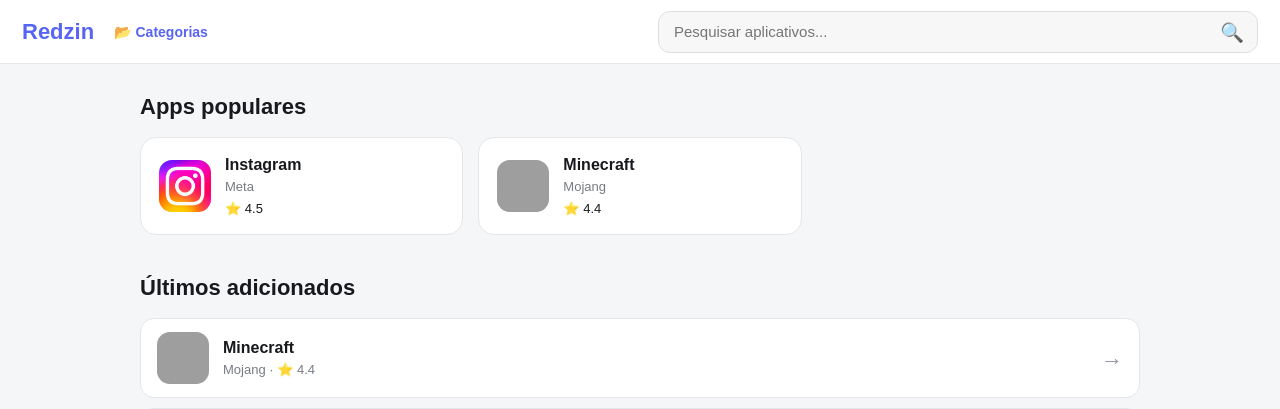
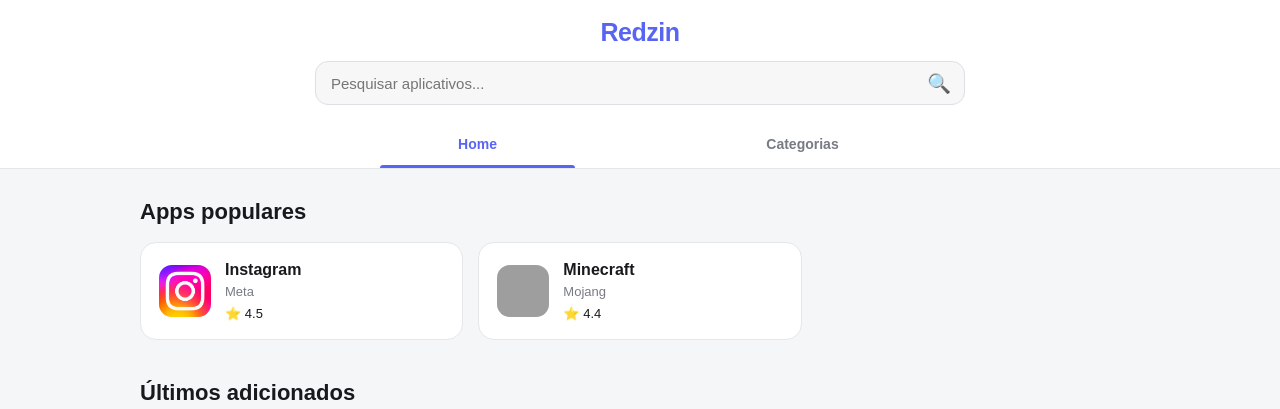
Before and after one commit to redbluezin/Artme, a Flask app: page / in a window 1280 px wide. Shown: the top 409 px of the page. Run offline with Flask 3, Linux system fonts and the light colour scheme; grey boxes are pictures that could not be loaded.

Commit message:
Add files via upload

```diff
--- a/templates/index.html
+++ b/templates/index.html
@@ -3,8 +3,9 @@
 <html lang="pt-BR">
 
 <head>
+
     <script async src="https://pagead2.googlesyndication.com/pagead/js/adsbygoogle.js?client=ca-pub-2484199966977140"
-     crossorigin="anonymous"></script>
+        crossorigin="anonymous"></script>
 
     <meta charset="UTF-8">
 
@@ -43,7 +44,12 @@
         {% endif %}
 
     </title>
-    <link rel="icon" type="image/png" href="/favicon.png">
+
+    <link
+        rel="icon"
+        type="image/png"
+        href="/favicon.png"
+    >
 
 
     <style>
@@ -88,20 +94,13 @@
 
         .topbar {
 
-            min-height: 64px;
-
             background: white;
 
             border-bottom:
                 1px solid #e5e6ea;
 
-            display: flex;
-
-            align-items: center;
-
-            gap: 20px;
-
-            padding: 10px 22px;
+            padding:
+                18px 22px 0;
 
             position: sticky;
 
@@ -112,39 +111,42 @@
         }
 
 
+        /* =====================
+           LOGO
+        ===================== */
+
         .logo {
 
-            font-size: 22px;
-
-            font-weight: 800;
+            display: block;
+
+            width: fit-content;
+
+            margin:
+                0 auto 14px;
+
+            font-size: 25px;
+
+            font-weight: 900;
 
             color: #5865f2;
 
-            white-space: nowrap;
-
-        }
-
-
-        .categories-link {
-
-            color: #5865f2;
-
-            font-weight: 700;
-
-            font-size: 14px;
-
-            white-space: nowrap;
-
-        }
-
+            letter-spacing: -0.5px;
+
+        }
+
+
+        /* =====================
+           PESQUISA
+        ===================== */
 
         .search {
 
-            flex: 1;
-
-            max-width: 600px;
-
-            margin-left: auto;
+            width: 100%;
+
+            max-width: 650px;
+
+            margin:
+                0 auto 15px;
 
             position: relative;
 
@@ -155,12 +157,12 @@
 
             width: 100%;
 
-            height: 42px;
+            height: 44px;
 
             border:
                 1px solid #dddfe4;
 
-            border-radius: 12px;
+            border-radius: 13px;
 
             padding:
                 0 45px
@@ -190,9 +192,87 @@
 
             right: 14px;
 
-            top: 10px;
+            top: 11px;
 
             font-size: 19px;
+
+        }
+
+
+        /* =====================
+           ABAS
+        ===================== */
+
+        .tabs {
+
+            width: 100%;
+
+            max-width: 650px;
+
+            margin: 0 auto;
+
+            display: flex;
+
+            height: 48px;
+
+        }
+
+
+        .tab {
+
+            flex: 1;
+
+            display: flex;
+
+            align-items: center;
+
+            justify-content: center;
+
+            color: #777b84;
+
+            font-size: 14px;
+
+            font-weight: 700;
+
+            position: relative;
+
+            transition: .15s;
+
+        }
+
+
+        .tab:hover {
+
+            color: #5865f2;
+
+        }
+
+
+        .tab.active {
+
+            color: #5865f2;
+
+        }
+
+
+        .tab.active::after {
+
+            content: "";
+
+            position: absolute;
+
+            bottom: 0;
+
+            left: 20%;
+
+            right: 20%;
+
+            height: 3px;
+
+            border-radius:
+                3px 3px 0 0;
+
+            background: #5865f2;
 
         }
 
@@ -924,22 +1004,30 @@
             .topbar {
 
                 padding:
-                    10px 14px;
-
-                flex-wrap: wrap;
-
-                gap: 12px;
+                    15px 14px 0;
 
             }
 
 
+            .logo {
+
+                font-size: 23px;
+
+                margin-bottom: 12px;
+
+            }
+
+
             .search {
 
-                order: 3;
-
-                flex-basis: 100%;
-
-                max-width: none;
+                margin-bottom: 12px;
+
+            }
+
+
+            .tabs {
+
+                height: 46px;
 
             }
 
@@ -1039,6 +1127,7 @@
 ===================== -->
 
 <header class="topbar">
+
 
     <a
         class="logo"
@@ -1046,16 +1135,6 @@
     >
 
         Redzin
-
-    </a>
-
-
-    <a
-        class="categories-link"
-        href="/categorias"
-    >
-
-        📂 Categorias
 
     </a>
 
@@ -1072,7 +1151,6 @@
             autocomplete="off"
         >
 
-
         <span class="search-icon">
 
             🔍
@@ -1080,6 +1158,37 @@
         </span>
 
     </form>
+
+
+    <!-- =====================
+         ABAS
+    ===================== -->
+
+    <nav class="tabs">
+
+
+        <a
+            class="tab {% if page == 'home' %}active{% endif %}"
+            href="/"
+        >
+
+            Home
+
+        </a>
+
+
+        <a
+            class="tab {% if page == 'categories' %}active{% endif %}"
+            href="/categorias"
+        >
+
+            Categorias
+
+        </a>
+
+
+    </nav>
+
 
 </header>
 
@@ -1533,6 +1642,7 @@
 
         {% if app.Categoria is not none %}
 
+
         <a
             class="app-category"
             href="{{ category_url(app) }}"
@@ -1542,6 +1652,7 @@
 
         </a>
 
+
         {% endif %}
 
 
@@ -1549,6 +1660,7 @@
 
 
 </section>
+
 
 <section class="app-details">
 
```
